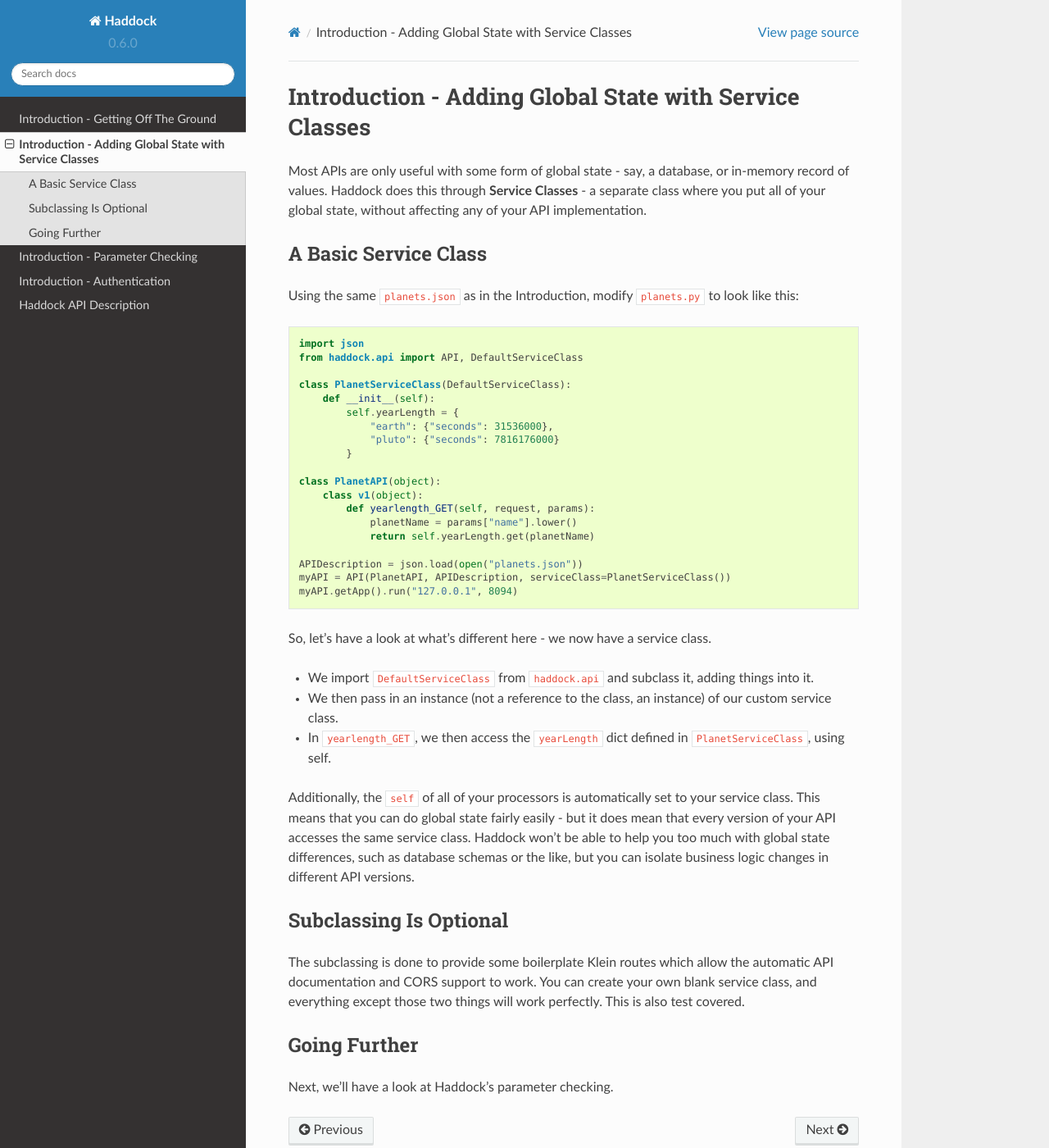
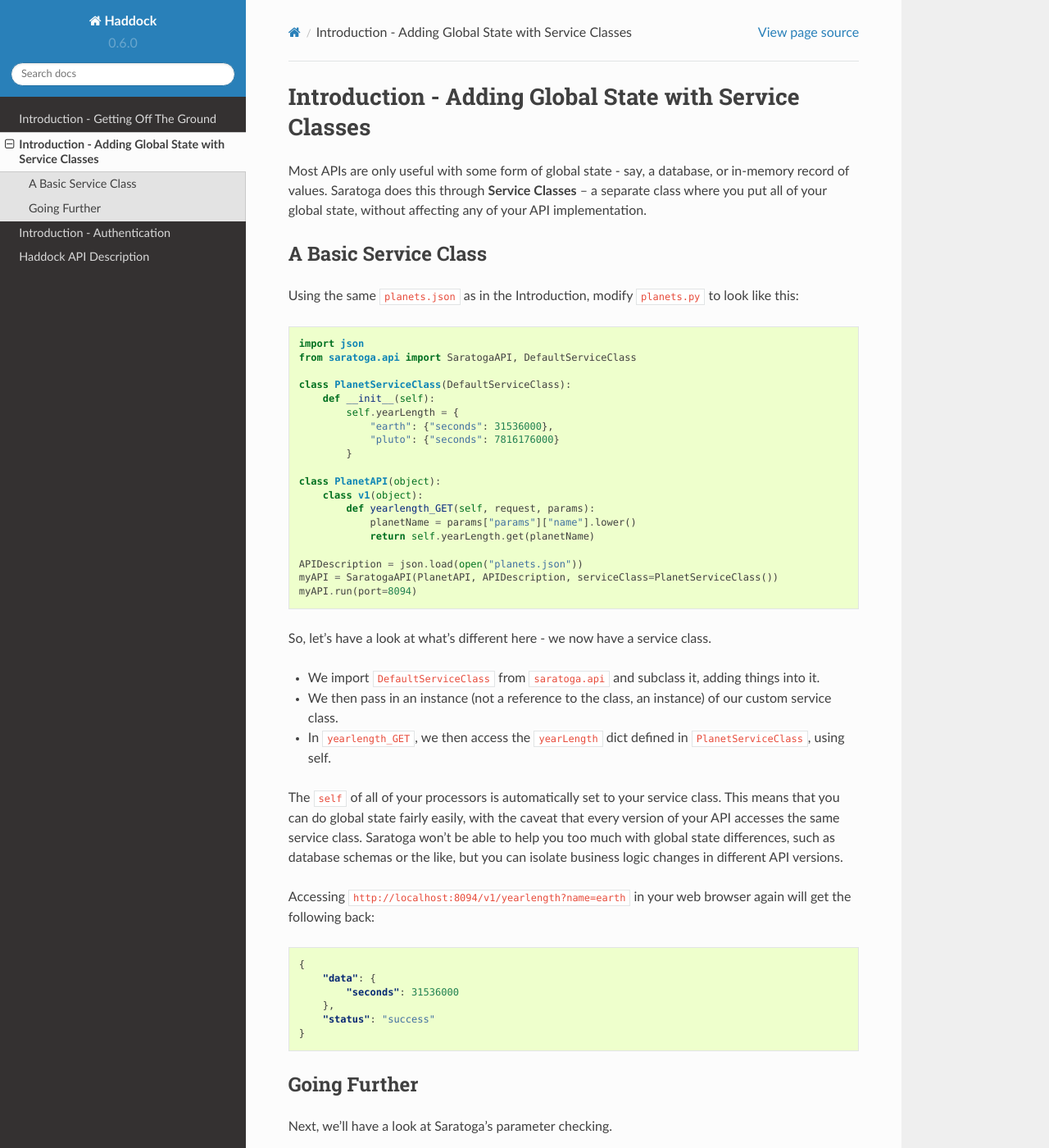
Before and after one commit to hawkowl/saratoga, a Sphinx documentation site: the page built from docs/serviceclasses.rst, in a window 1280 px wide and 1400 px high. Shown: the whole window at 82% size. Built offline with Sphinx 7.4.7 and the Read the Docs theme 2.0.0, drawn with Linux system fonts in a browser that asks for light colours; pages that are not in the unit, such as notebooks, are missing from menus.

Commit message:
docs docs docs

```diff
--- a/docs/serviceclasses.rst
+++ b/docs/serviceclasses.rst
@@ -2,16 +2,19 @@
 Introduction - Adding Global State with Service Classes
 =======================================================
 
-Most APIs are only useful with some form of global state - say, a database, or in-memory record of values. Haddock does this through **Service Classes** - a separate class where you put all of your global state, without affecting any of your API implementation.
+Most APIs are only useful with some form of global state - say, a database, or in-memory record of values.
+Saratoga does this through **Service Classes** -- a separate class where you put all of your global state, without affecting any of your API implementation.
 
 
 A Basic Service Class
 =====================
 
-Using the same ``planets.json`` as in the Introduction, modify ``planets.py`` to look like this::
+Using the same ``planets.json`` as in the Introduction, modify ``planets.py`` to look like this:
+
+.. code:: python
 
     import json
-    from haddock.api import API, DefaultServiceClass
+    from saratoga.api import SaratogaAPI, DefaultServiceClass
 
     class PlanetServiceClass(DefaultServiceClass):
         def __init__(self):
@@ -23,29 +26,36 @@
     class PlanetAPI(object):
         class v1(object):
             def yearlength_GET(self, request, params):
-                planetName = params["name"].lower()
+                planetName = params["params"]["name"].lower()
                 return self.yearLength.get(planetName)
 
     APIDescription = json.load(open("planets.json"))
-    myAPI = API(PlanetAPI, APIDescription, serviceClass=PlanetServiceClass())
-    myAPI.getApp().run("127.0.0.1", 8094)
+    myAPI = SaratogaAPI(PlanetAPI, APIDescription, serviceClass=PlanetServiceClass())
+    myAPI.run(port=8094)
 
 So, let's have a look at what's different here - we now have a service class.
 
-- We import ``DefaultServiceClass`` from ``haddock.api`` and subclass it, adding things into it.
+- We import ``DefaultServiceClass`` from ``saratoga.api`` and subclass it, adding things into it.
 - We then pass in an instance (not a reference to the class, an instance) of our custom service class.
 - In ``yearlength_GET``, we then access the ``yearLength`` dict defined in ``PlanetServiceClass``, using self.
 
-Additionally, the ``self`` of all of your processors is automatically set to your service class. This means that you can do global state fairly easily - but it does mean that every version of your API accesses the same service class. Haddock won't be able to help you too much with global state differences, such as database schemas or the like, but you can isolate business logic changes in different API versions.
+The ``self`` of all of your processors is automatically set to your service class.
+This means that you can do global state fairly easily, with the caveat that every version of your API accesses the same service class.
+Saratoga won't be able to help you too much with global state differences, such as database schemas or the like, but you can isolate business logic changes in different API versions.
 
+Accessing ``http://localhost:8094/v1/yearlength?name=earth`` in your web browser again will get the following back:
 
-Subclassing Is Optional
-=======================
+.. code:: json
 
-The subclassing is done to provide some boilerplate Klein routes which allow the automatic API documentation and CORS support to work. You can create your own blank service class, and everything except those two things will work perfectly. This is also test covered.
+    {
+        "data": {
+            "seconds": 31536000
+	},
+	"status": "success"
+    }
 
 
 Going Further
 =============
 
-Next, we'll have a look at Haddock's parameter checking.
+Next, we'll have a look at Saratoga's parameter checking.
--- /dev/null
+++ b/docs/validation.rst
@@ -0,0 +1,3 @@
+=========================================
+Introduction -- Input & Output Validation
+=========================================
```
Also changed, not shown: docs/index.rst (+7 -2 lines), docs/intro.rst (+24 -12 lines), docs/paramschecking.rst (deleted, +0 -185 lines).
